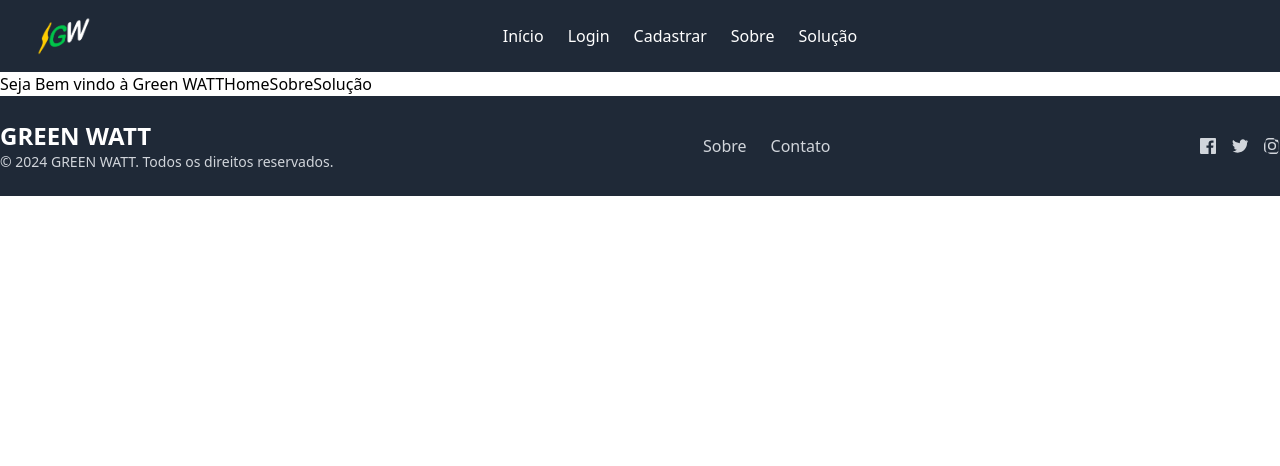
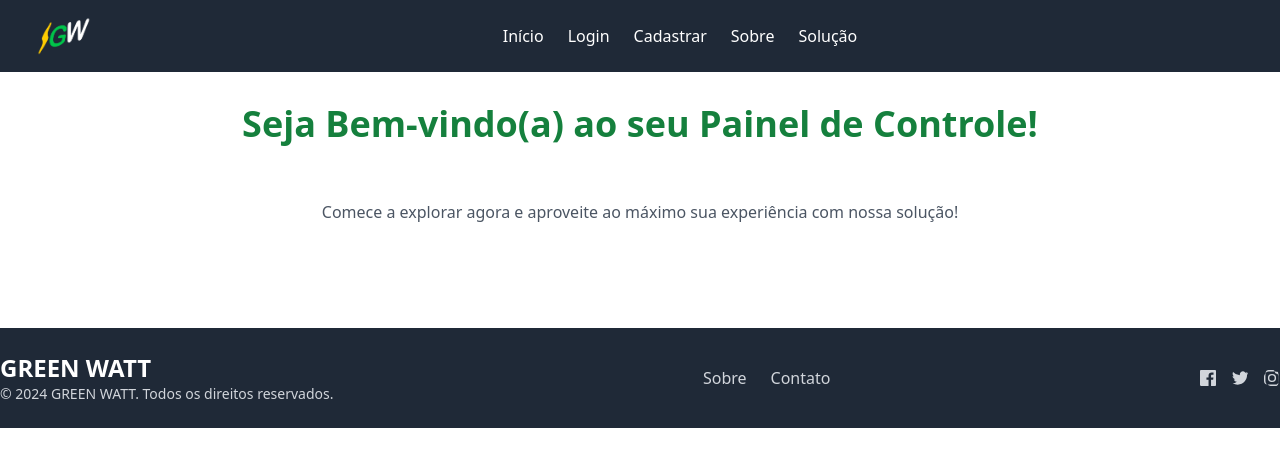
Before and after one commit to engenheiross/web-frontgs, a React (Vite) app: page /loginsucesso in a window 1280 px wide. Shown: the top 466 px of the page. Built offline with nearby package versions, Linux system fonts and the light colour scheme.

Commit message:
Atualizando a página de boas vindas ao usuário ao terminar o login

```diff
--- a/src/routes/Contato/Contato.jsx
+++ b/src/routes/Contato/Contato.jsx
@@ -3,7 +3,7 @@
 export default function Contato() {
   return (
     <div className="w-full max-w-[1440px] mx-auto p-8">
-        <h2 className="text-4xl font-bold text-center text-green-700">CONTATOS</h2>
+        <h1 className="text-4xl font-bold text-center text-green-700">CONTATOS</h1>
         <div className="max-w-3xl mx-auto text-center">
           <p className="mb-4 text-gray-600 p-4">TELEFONE - (11) 9999-9999</p>
           <p className="mb-4 text-gray-600">EMAIL - contato@greenwatt.com</p>
--- a/src/routes/Home/Home.jsx
+++ b/src/routes/Home/Home.jsx
@@ -51,7 +51,7 @@
   return (
     <div className="w-full min-h-screen max-w-[1440px] mx-auto  p-8">
       <h1 className="text-4xl font-bold text-center text-green-700">
-        Bem Vindo à GREEN WATT
+        Bem-vindo(a) à GREEN WATT
       </h1>
       <h2 className="mt-6 mb-8 text-2xl font-medium text-center text-gray-700">
         Economize energia com soluções inteligentes
--- a/src/routes/LoginSucesso/LoginSucesso.jsx
+++ b/src/routes/LoginSucesso/LoginSucesso.jsx
@@ -1,12 +1,12 @@
 import React from 'react'
-import {Link} from 'react-router-dom';
 
 export default function LoginSucesso() {
   return (
-    <div>Seja Bem vindo à Green WATT
-        <Link to='/'>Home</Link>
-        <Link to="/sobre">Sobre</Link>
-        <Link to="/solucao">Solução</Link>
+    <div className="w-full max-w-[1440px] mx-auto p-8">
+      <h1 className="text-4xl font-bold text-center text-green-700">Seja Bem-vindo(a) ao seu Painel de Controle!</h1>
+      <div className="max-w-3xl mx-auto text-center">
+        <p className="mb-4 text-gray-600 p-14">Comece a explorar agora e aproveite ao máximo sua experiência com nossa solução!</p>
+      </div>
     </div>
   )
 }
```
